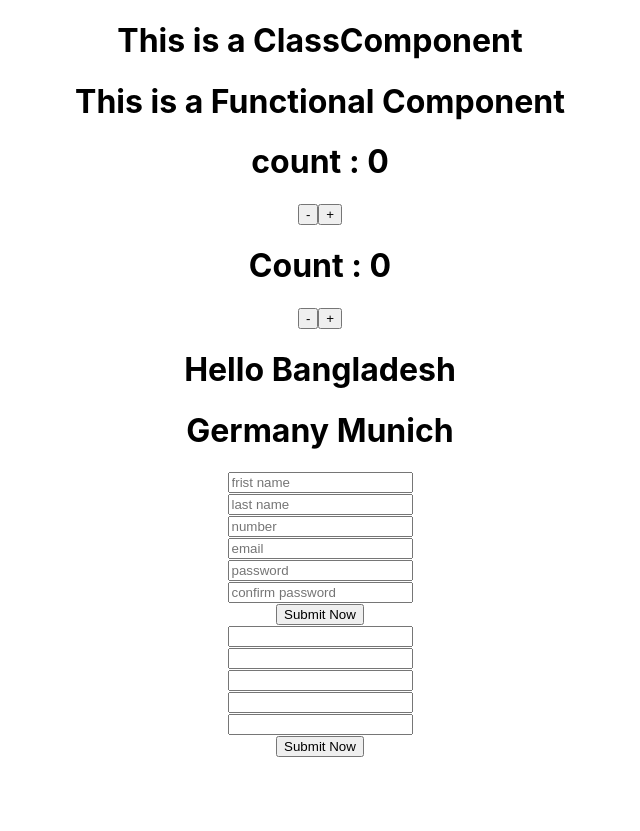
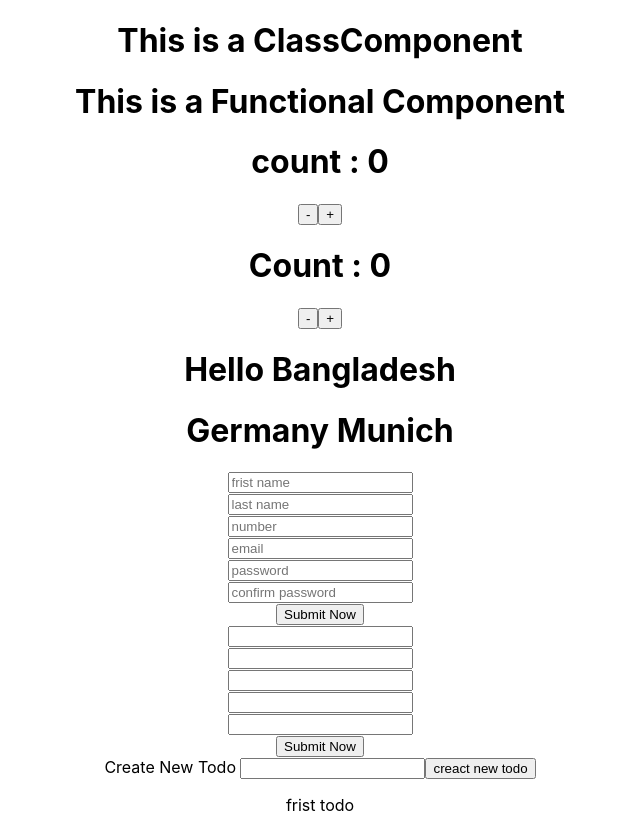
Before and after one commit to Nahid005/learning-react, a React (Create React App) app: page / in a window 1280 px wide. Shown: the whole page, without its empty margins (320-960 px from the left). Before the commit the page ends 800 px from the top, so only its background shows below. Built offline with nearby package versions, Linux system fonts and the light colour scheme.

Commit message:
todo app create

```diff
--- a/src/App.js
+++ b/src/App.js
@@ -7,6 +7,7 @@ import PropsClass from './component/classComponent/PropsClass'
 import PropsFunc from './component/functionalComponent/PropsFunc'
 import FormHandleClass from './component/classComponent/FormHandleClass'
 import FormHandleFunc from './component/functionalComponent/formHandleFunc'
+import Home from './component/todoApp/Home'
 
 function App() {
   return (
@@ -19,6 +20,7 @@ function App() {
       <PropsFunc title = " Germany Munich " />
       <FormHandleClass />
       <FormHandleFunc />
+      <Home />
     </div>
   );
 }
--- /dev/null
+++ b/src/component/todoApp/Home.jsx
@@ -0,0 +1,24 @@
+import React, {useState} from 'react'
+
+import Todos from './Todos';
+import NewTodo from './NewTodo'
+
+const allTodos = ["frist todo"]
+
+function Home () {
+
+    const [todos, setNewTodo] = useState(allTodos)
+
+    const onNewTodo = (newTodo) => {
+        setNewTodo([...todos, newTodo])
+    }
+
+    return (
+        <div>
+            <NewTodo createTodo = {onNewTodo} />
+            <Todos todos = {todos} />
+        </div>
+    )
+}
+
+export default Home;
--- /dev/null
+++ b/src/component/todoApp/NewTodo.jsx
@@ -0,0 +1,25 @@
+import React, {useState} from 'react'
+
+function NewTodo (props) {
+
+    const [todo, setTodo] = useState("")
+
+    const handleTodo = (e) => {
+        setTodo (e.target.value)
+    }
+
+    const handleSubmit = (event) => {
+        event.preventDefault();
+        props.createTodo(todo)
+    }
+
+    return (
+        <form onSubmit = {handleSubmit}>
+            <label htmlFor="todo"> Create New Todo </label>
+            <input type="text" name ="todo" id="todo" value={todo} onChange={handleTodo}/>
+            <button type="submit"> creact new todo </button>
+        </form>
+    )
+}
+
+export default NewTodo
--- /dev/null
+++ b/src/component/todoApp/Todo.jsx
@@ -0,0 +1,12 @@
+import React from 'react'
+
+function Todo (props) {
+
+    return (
+        <div>
+            <p> {props.todo} </p>
+        </div>
+    )
+}
+
+export default Todo
--- /dev/null
+++ b/src/component/todoApp/Todos.jsx
@@ -0,0 +1,13 @@
+import React from 'react'
+
+import Todo from './Todo'
+
+function Todos (props) {
+    return (
+        <div>
+            {props.todos.map((todo, index) => <Todo key = {index} todo = {todo} /> )}
+        </div>
+    )
+}
+
+export default Todos
```
